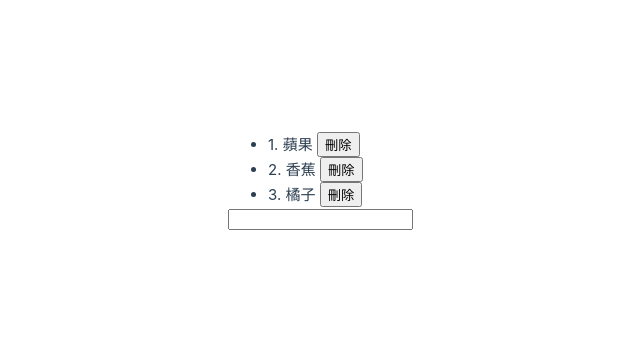
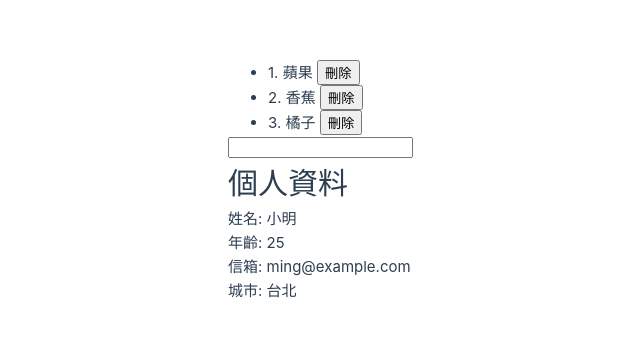
Before and after one commit to idben/EEIT215_20260413, a Vue app in the folder test001/: page / in a window 1280 px wide. Shown: the part 219-556 px from the top of the page, without its empty margins (227-867 px from the left). Built offline with nearby package versions, Linux system fonts and the light colour scheme.

Commit message:
v-for 物件

```diff
--- a/test001/src/Test09.vue
+++ b/test001/src/Test09.vue
@@ -1,11 +1,19 @@
 <script setup>
-import { ref } from 'vue'
+import { ref, reactive } from 'vue'
 
 const fruits = ref([
     { id: 1, name: '蘋果' },
     { id: 2, name: '香蕉' },
     { id: 3, name: '橘子' },
 ])
+
+const profile = reactive({
+    姓名: '小明',
+    年齡: 25,
+    信箱: 'ming@example.com',
+    城市: '台北'
+});
+
 const newFruit = ref('');
 
 const addFruit = () => {
@@ -29,6 +37,10 @@ const addFruit = () => {
             </li>
         </ul>
         <input type="text" v-model="newFruit" @keyup.enter="addFruit">
+        <h1>個人資料</h1>
+        <div v-for="(value, key) in profile" :key="key">
+            {{ key }}: {{ value }}
+        </div>
     </div>
 </template>
 <style scoped></style>
```
